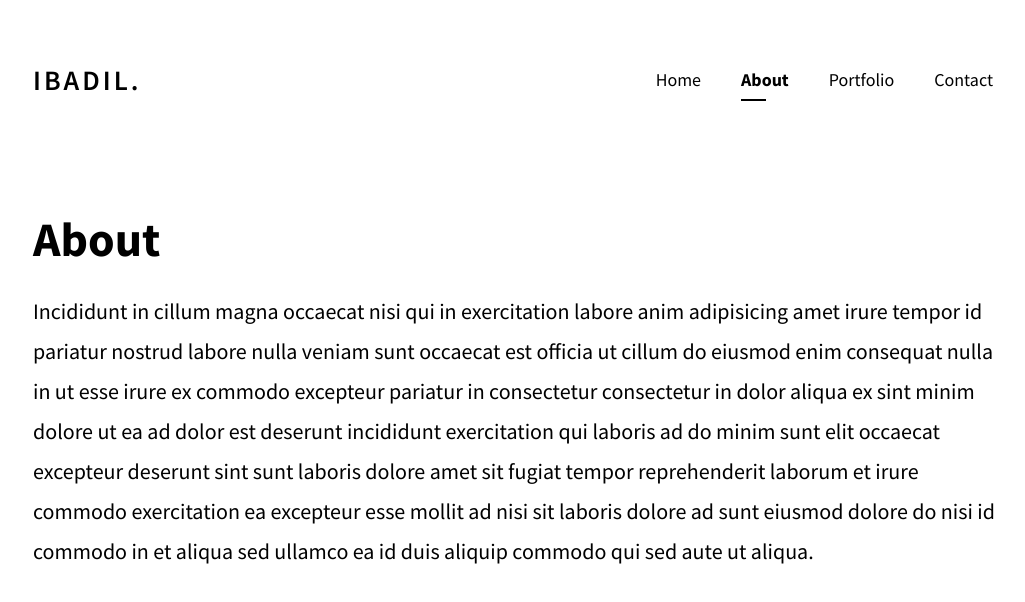
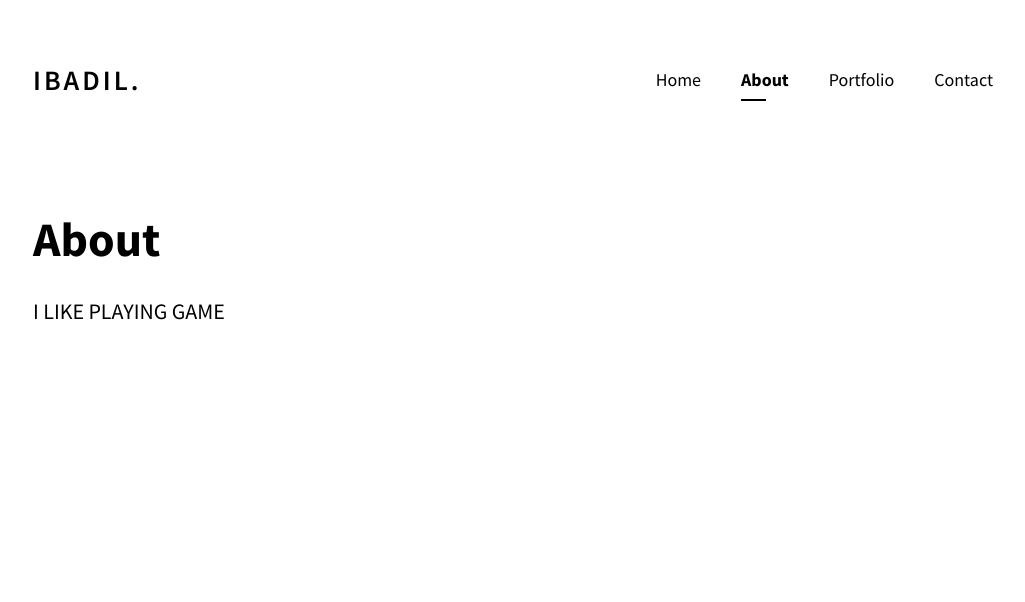
Before and after one commit to ibadil307/web1, a Next.js app: page /about in a window 1280 px wide. Shown: the top 602 px of the page, without its empty margins (117-1142 px from the left). Built offline with nearby package versions, Linux system fonts and the light colour scheme.

Commit message:
Update about.jsx

```diff
--- a/pages/about.jsx
+++ b/pages/about.jsx
@@ -16,7 +16,7 @@ function About() {
 			    <div className="text-wrapper w-full">
 			      <h1 className="title">About</h1>
 			      <p className="description">
-			      	Incididunt in cillum magna occaecat nisi qui in exercitation labore anim adipisicing amet irure tempor id pariatur nostrud labore nulla veniam sunt occaecat est officia ut cillum do eiusmod enim consequat nulla in ut esse irure ex commodo excepteur pariatur in consectetur consectetur in dolor aliqua ex sint minim dolore ut ea ad dolor est deserunt incididunt exercitation qui laboris ad do minim sunt elit occaecat excepteur deserunt sint sunt laboris dolore amet sit fugiat tempor reprehenderit laborum et irure commodo exercitation ea excepteur esse mollit ad nisi sit laboris dolore ad sunt eiusmod dolore do nisi id commodo in et aliqua sed ullamco ea id duis aliquip commodo qui sed aute ut aliqua.
+			      	 I LIKE PLAYING GAME
 			      </p>
 		      </div>
 	      </div>
```
